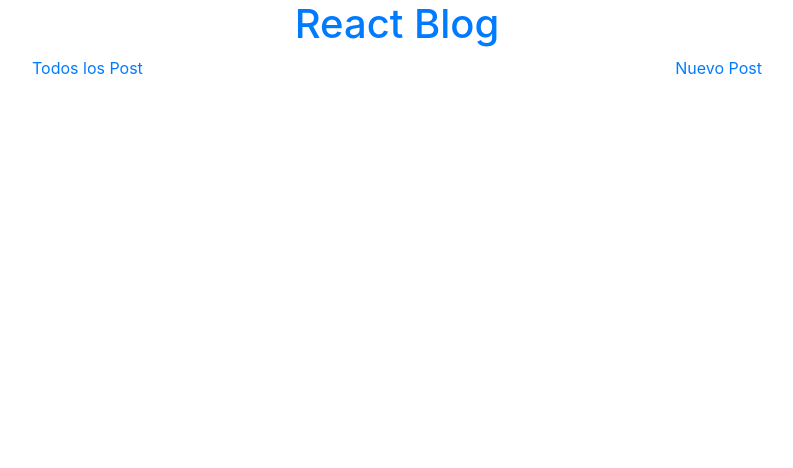
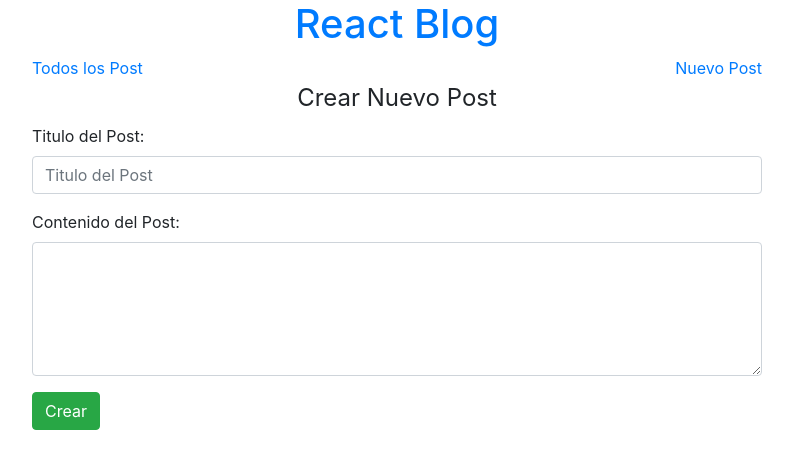
Before and after one commit to MigueMartelo/crudReact, a React (Create React App) app: page /crear in a window 1280 px wide. Shown: the top 468 px of the page, without its empty margins (243-1036 px from the left). Built offline with nearby package versions, Linux system fonts and the light colour scheme; no server answers.

Commit message:
Creating From component

```diff
--- /dev/null
+++ b/src/components/Form.js
@@ -0,0 +1,38 @@
+import React, { Component } from 'react';
+
+class Form extends Component {
+
+    titleRef = React.createRef();
+    bodyRef = React.createRef();
+
+    createPost = (e) => {
+        e.preventDefault();
+
+        const post = {
+            title: this.titleRef.current.value,
+            body: this.bodyRef.current.value,
+            userId: 1
+        }
+
+        this.props.createPost(post);
+    }
+
+    render() {
+        return (
+            <form onSubmit={this.createPost} className="col-8">
+                <legend className="text-center">Crear Nuevo Post</legend>
+                <div className="form-group">
+                    <label htmlFor="title">Titulo del Post:</label>
+                    <input ref={this.titleRef} type="text" className="form-control" placeholder="Titulo del Post"/>
+                </div>
+                <div className="form-group">
+                    <label htmlFor="body">Contenido del Post:</label>
+                    <textarea ref={this.bodyRef} name="body" className="form-control" cols="30" rows="5"></textarea>
+                </div>
+                <button type="submit" className="btn btn-success">Crear</button>
+            </form>
+        );
+    }
+}
+
+export default Form;
--- a/src/components/Router.js
+++ b/src/components/Router.js
@@ -6,6 +6,7 @@ import Header from './Header';
 import Navegation from './Navegation';
 import Posts from './Posts';
 import SinglePost from './SinglePost';
+import Form from './Form';
 
 class Router extends Component {
     state = {
@@ -35,7 +36,7 @@ class Router extends Component {
                     const posts = [...this.state.posts];
 
                     let res = posts.filter(post => (
-                        post.id != id
+                        post.id !== id
                     ));
                     this.setState({
                         posts: res
@@ -45,6 +46,10 @@ class Router extends Component {
             .catch(err => {
                 console.log(err);
             })
+    }
+
+    createPost = (post) => {
+        console.log(post)
     }
 
     render() {
@@ -80,6 +85,14 @@ class Router extends Component {
                                     />
                                 )
                             }} />
+
+                            <Route exact path="/crear" render={ () => {
+                                return (
+                                    <Form
+                                        createPost = {this.createPost}
+                                    />
+                                )
+                            }}/>
                         </Switch>
                     </div>
                 </div>
```
